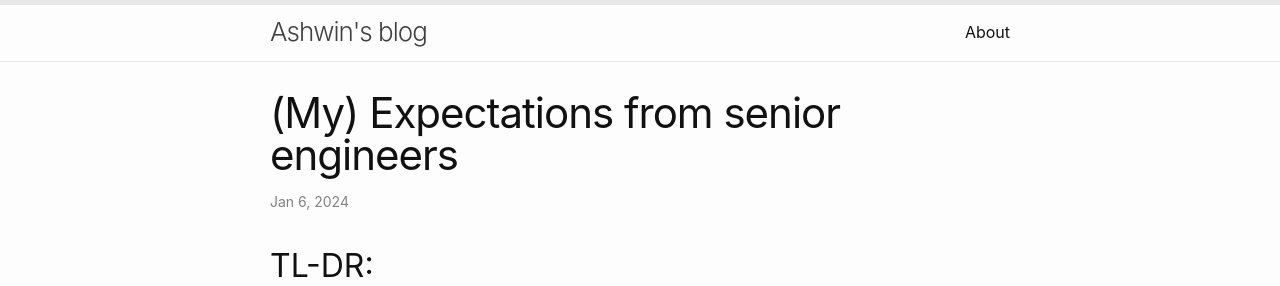
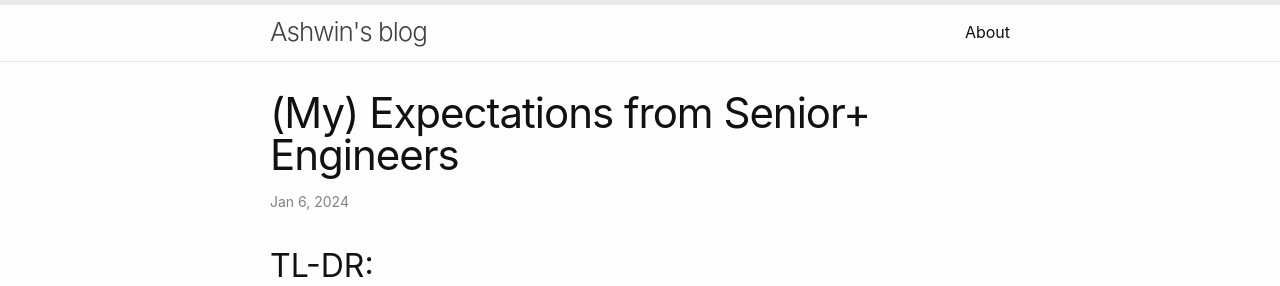
Before and after one commit to ashwnacharya/ashwnacharya.github.io, a Jekyll site: the page built from _posts/2024-01-06-senior-engg-expecations.markdown, in a window 1280 px wide and 900 px high. Shown: the top 286 px of the window. Built offline with Jekyll 4.4.1, drawn with Linux system fonts in a browser that asks for light colours.

```diff
--- a/_posts/2024-01-06-senior-engg-expecations.markdown
+++ b/_posts/2024-01-06-senior-engg-expecations.markdown
@@ -1,6 +1,6 @@
 ---
 layout: post
-title:  "(My) Expectations from senior engineers"
+title:  "(My) Expectations from Senior+ Engineers"
 date:   2024-01-06 12:00:00 +0530
 ---
 
```
Also changed, not shown: 1 other file.
